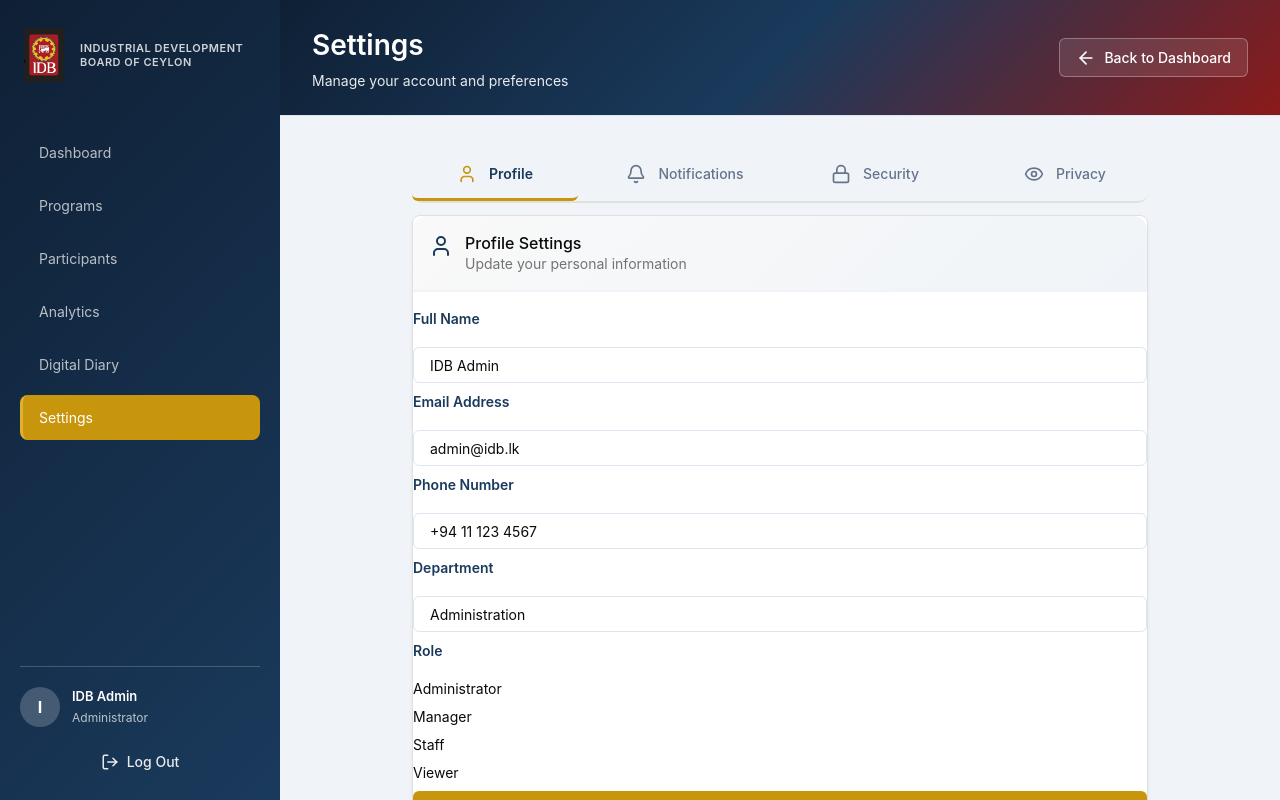
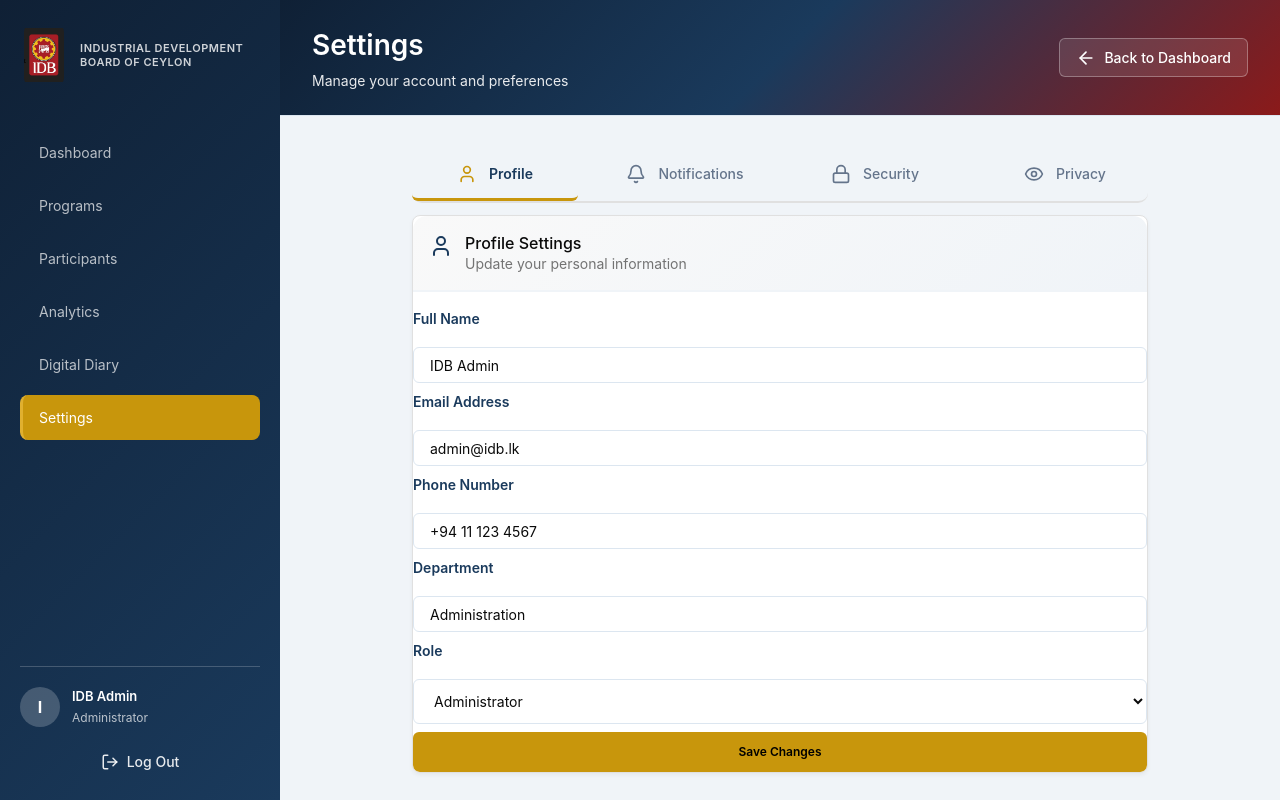
Before and after one commit to tracet2t/idb-training, a React (Vite) app: page /settings in a window 1280 px wide. Built offline with nearby package versions, Linux system fonts and the light colour scheme.

Commit message:
role drop down option
role drop down potion is input to the setting profile card

```diff
--- a/src/pages/SettingsPage.jsx
+++ b/src/pages/SettingsPage.jsx
@@ -7,7 +7,7 @@ import { Input } from '../components/ui/input';
 import { Label } from '../components/ui/label';
 import { Tabs, TabsContent, TabsList, TabsTrigger } from '../components/ui/tabs';
 import { Card, CardContent, CardDescription, CardHeader, CardTitle } from '../components/ui/card';
-import { Select, SelectOption } from '../components/ui/select';
+import { SelectOption } from '../components/ui/select';
 import '../styles/settings.css';
 
 export default function SettingsPage() {
@@ -143,19 +143,19 @@ export default function SettingsPage() {
                   />
                 </div>
 
-                <div className='form-group'>
+                <div className='form-group '>
                   <Label htmlFor='role'>Role</Label>
-                  <Select
+                  <select
                     id='role'
                     name='role'
                     value={settings.role}
                     onChange={handleInputChange}
                   >
-                    <SelectOption value='Administrator'>Administrator</SelectOption>
-                    <SelectOption value='Manager'>Manager</SelectOption>
-                    <SelectOption value='Staff'>Staff</SelectOption>
-                    <SelectOption value='Viewer'>Viewer</SelectOption>
-                  </Select>
+                    <option value='Administrator'>Administrator</option>
+                    <option value='Manager'>Manager</option>
+                    <option value='Staff'>Staff</option>
+                    <option value='Viewer'>Viewer</option>
+                  </select>
                 </div>
 
                 <Button onClick={handleSave} style={{ backgroundColor: colors.gold.main, color: '#000' }}>
```
